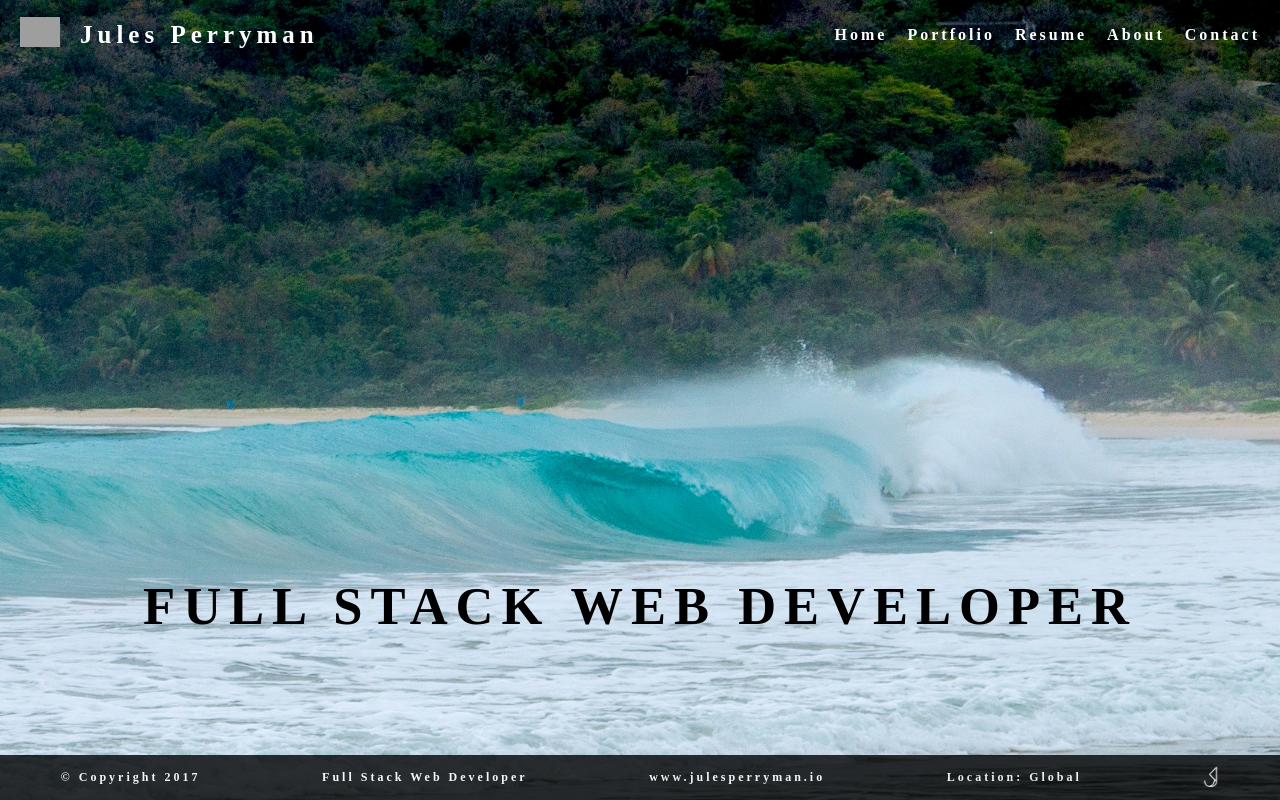
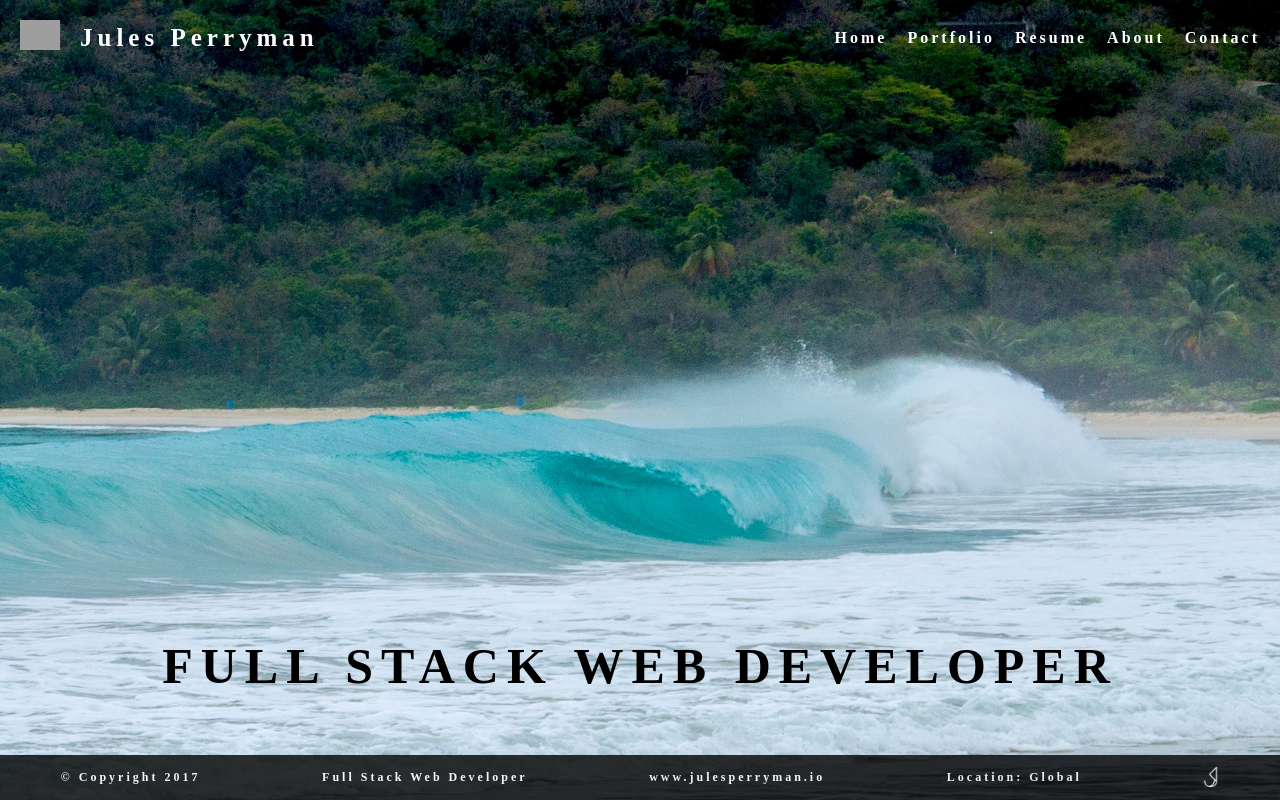
Before and after one commit to jperryman23/personal-website, a React (Create React App) app: page / in a window 1280 px wide. Built offline with nearby package versions, Linux system fonts and the light colour scheme; grey boxes are pictures that could not be loaded.

Commit message:
updated for syle and flex

```diff
--- a/src/App.css
+++ b/src/App.css
@@ -1,6 +1,7 @@
 body {
     background-image: url("/../../images/flamenco-beach.jpeg");
     height: 100vh;
+    width: 100vw;
     background-position-x: 30%;
     background-size: cover;
     background-repeat: no-repeat;
@@ -13,26 +14,34 @@ body {
 
 .App {
     text-align: center;
+
 }
 
 .App-header {
     /*background-color: #222222ba;*/
     /*width: 100vw;*/
+    /* height: 100vh; */
     font-family: Dolce Vita;
     font-weight: bold;
-    height: 50px;
+    /* height: 50px; */
     padding: 10px;
     color: white;
     display: flex;
+    flex-direction: row;
+    flex-wrap: nowrap;
     justify-content: space-between;
     align-items: center;
     letter-spacing: 3px;
     /*border: 1px solid white;*/
 }
 
+
+
+
 .App-title {
     font-size: 25px;
     display: flex;
+    flex-direction: row;
     justify-content: space-between;
     align-items: center;
     /*border: 1px solid white;*/
@@ -45,10 +54,17 @@ body {
     letter-spacing: 5px;
 }
 
+
 .App-menu {
     display: flex;
+    flex-direction: row;
+    flex-wrap: wrap;
     justify-content: space-between;
-    /*border: 1px solid white;*/
+    /* align-items: left; */
+    align-content: center;
+    /* width: 100vw; */
+    /* border: 1px solid white; */
+    /* align-items: baseline; */
 }
 
 .App-menu a:hover {
@@ -67,7 +83,8 @@ body {
 /*HOME PAGE*/
 
 .HomeBodySection {
-    margin-top: 3em;
+    /* margin-top: 1em; */
+    height: 85vh;
     display: flex;
     flex-direction: column;
     justify-content: space-around;
@@ -75,13 +92,12 @@ body {
 }
 
 .homeTitle {
-    margin-top: 1em;
+    display: flex;
     font-family: Dolce Vita;
-    /*font-weight: bolder;*/
     color: black;
     letter-spacing: 8px;
     font-weight: 900;
-    font-size: 35px;
+    font-size: 50px;
 }
 
 .App-logo {
@@ -100,15 +116,6 @@ body {
     }
 }
 
-/* a {
-    color: white;
-    text-decoration: none;
-}
-
-p {
-    color: white;
-    font-size: 18px;
-} */
 
 .App-logo1 {
     /*animation: App-logo-spin infinite 10s linear;*/
@@ -119,9 +126,9 @@ p {
 
 .SectionHeader {
     font-family: Dolce Vita;
-    letter-spacing: 8px;
+    letter-spacing: 9px;
     color: rgb(100, 172, 188);
-    font-size: 20px;
+    font-size: 25px;
     font-weight:  600;
     padding-top: 10px;
     padding-bottom: 20px;
@@ -351,34 +358,39 @@ p {
 /* CONTACT SECTION */
 
 .ContactSection {
-    margin-top: 3.5em;
+    margin-top: 4em;
     margin-left: 10em;
     margin-right: 10em;
     display: flex;
     flex-direction: row;
+    /* justify-content: space-between; */
     flex-wrap: wrap;
     color: white;
+    align-content: center;
+    /* align-items: center; */
 
 }
 .ContactPicture{
-    width: 25%;
-    height: 300px;
+    margin-left: 5em;
+    /* width: 25%; */
+    /* height: 300px; */
     /* border: 1px solid rgb(100, 172, 188); */
 }
 .ContactPicture img{
     border: 1px solid rgb(100, 172, 188);
+    height: 300px;
+
 }
 
 .ContactMethods {
     padding-top: 2.5px;
     padding-bottom: 2.5px;
-    width: 70%;
+    width: 60%;
     margin-left: 10px;
     height: 295px;
     display: flex;
     flex-direction: column;
     justify-content: space-between;
-    /* align-items: ; */
     align-content: center;
     border: 1px solid rgb(100, 172, 188);
     background: black;
@@ -423,7 +435,7 @@ p {
     position: absolute;
     bottom: 0;
     height: 45px;
-    width: 100%;
+    width: 100vw;
     align-items: center;
     justify-content: space-around;
     font-family: Dolce Vita;
--- a/src/components/Contact.js
+++ b/src/components/Contact.js
@@ -22,7 +22,7 @@ export default class Contact extends Component {
 
                 <div className="ContactMethods">
                     <div>
-                        <img src='../../images/contact/linkedin-logo.png' alt="" height="25px"/>
+                        <img src='../../images/contact/linkedin-logo.png' alt="linked" height="25px"/>
                         <a target="_blank" rel='noopener noreferrer' href="https://www.linkedin.com/in/julesperryman/"> LINKEDIN </a>
                     </div>
 
--- a/src/components/Header.js
+++ b/src/components/Header.js
@@ -16,7 +16,7 @@ export default class Header extends Component {
                 <header className="App-header">
                     <div className="App-title">
                         <div className="Title-item">
-                            <img src="/../../images/logo-white.png" alt="" height="30px"/>
+                            <img src="/../../images/logo-white.png" alt="logowhite" height="30px"/>
                         </div>
                         <div className="Title-item">Jules Perryman
                         </div>
@@ -49,13 +49,6 @@ export default class Header extends Component {
 
                     </div>
 
-                    {/* <div className="App-menu">
-                            <a className="Menu-item" href='/about'>About</a>
-                            <a className="Menu-item" href='/resume'>Resume</a>
-                            <a className="Menu-item" href='/portfolio'>Portfolio</a>
-                            <a className="Menu-item" href='/contact'>Contact</a>
-                        </div> */
-                    }
 
                 </header>
             </div>
--- a/src/components/Home.js
+++ b/src/components/Home.js
@@ -15,9 +15,9 @@ export default class Home extends Component {
                 </div>
 
                 <div className="homeTitle">
-                    <h1>
+
                         FULL STACK WEB DEVELOPER
-                    </h1>
+
                 </div>
 
             </section>
--- a/src/components/Portfolio.js
+++ b/src/components/Portfolio.js
@@ -46,9 +46,6 @@ export default class Portfolio extends Component {
             const i = Math.floor(Math.random() * 25)
             this.setState({technologies: myTechnologies[i]})
             }, 1000)
-
-
-
 
 
         return (<div className="App">
```
